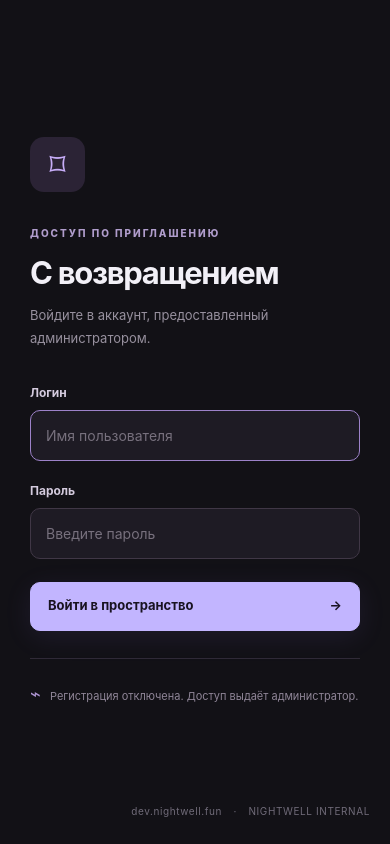
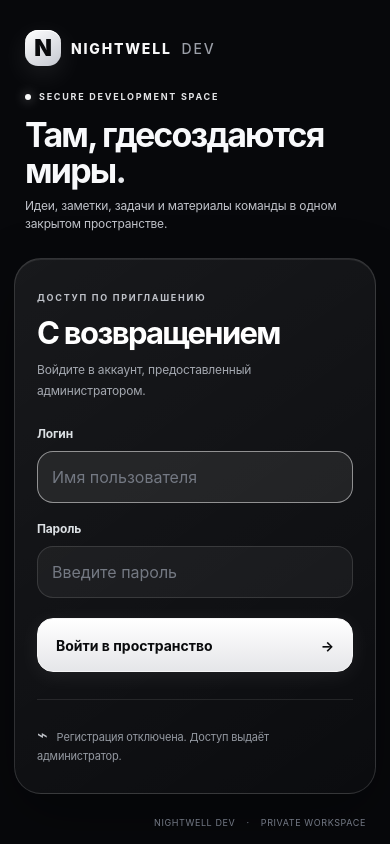
Before and after one commit to opoaal080-eng/Game-Dev, a Django app: page /login/ in a window 390 px wide. Run offline with Django 5.2, Linux system fonts and the light colour scheme; parts of the project's set-up code (start-up, migrations or seed data) failed here and were passed over.

Commit message:
Restyle login screen with Nightwell iPhone monochrome glass theme

```diff
--- a/templates/registration/login.html
+++ b/templates/registration/login.html
@@ -1,6 +1,6 @@
 {% load static %}
 <!doctype html>
-<html lang="ru"><head><meta charset="utf-8"><meta name="viewport" content="width=device-width,initial-scale=1"><meta name="robots" content="noindex,nofollow,noarchive"><title>Вход · Nightwell Dev</title><link rel="icon" href="{% static 'img/favicon.svg' %}" type="image/svg+xml"><link rel="stylesheet" href="{% static 'css/app.css' %}"></head>
+<html lang="ru"><head><meta charset="utf-8"><meta name="viewport" content="width=device-width,initial-scale=1,viewport-fit=cover"><meta name="theme-color" content="#08090b"><meta name="robots" content="noindex,nofollow,noarchive"><title>Вход · Nightwell Dev</title><link rel="icon" href="{% static 'img/favicon.svg' %}" type="image/svg+xml"><link rel="stylesheet" href="{% static 'css/app.css' %}"><link rel="stylesheet" href="{% static 'css/nightwell-ios.css' %}"></head>
 <body class="login-page">
   <div class="login-layout">
     <section class="login-intro">
@@ -13,6 +13,6 @@
       {% if next and user.is_authenticated %}<div class="error-box">У вас нет доступа к этой странице.</div>{% endif %}
       <form method="post" class="login-form">{% csrf_token %}<input type="hidden" name="next" value="{{ next }}"><label for="id_username">Логин</label><input id="id_username" name="username" type="text" autocomplete="username" required autofocus placeholder="Имя пользователя"><label for="id_password">Пароль</label><input id="id_password" name="password" type="password" autocomplete="current-password" required placeholder="Введите пароль"><button type="submit" class="btn btn-primary full">Войти в пространство <span>→</span></button></form>
       <div class="no-signup"><span class="small-lock">⌁</span> Регистрация отключена. Доступ выдаёт администратор.</div>
-    </div><div class="login-footer">dev.nightwell.fun <span>·</span> NIGHTWELL INTERNAL</div></section>
+    </div><div class="login-footer">NIGHTWELL DEV <span>·</span> PRIVATE WORKSPACE</div></section>
   </div>
 </body></html>
```
